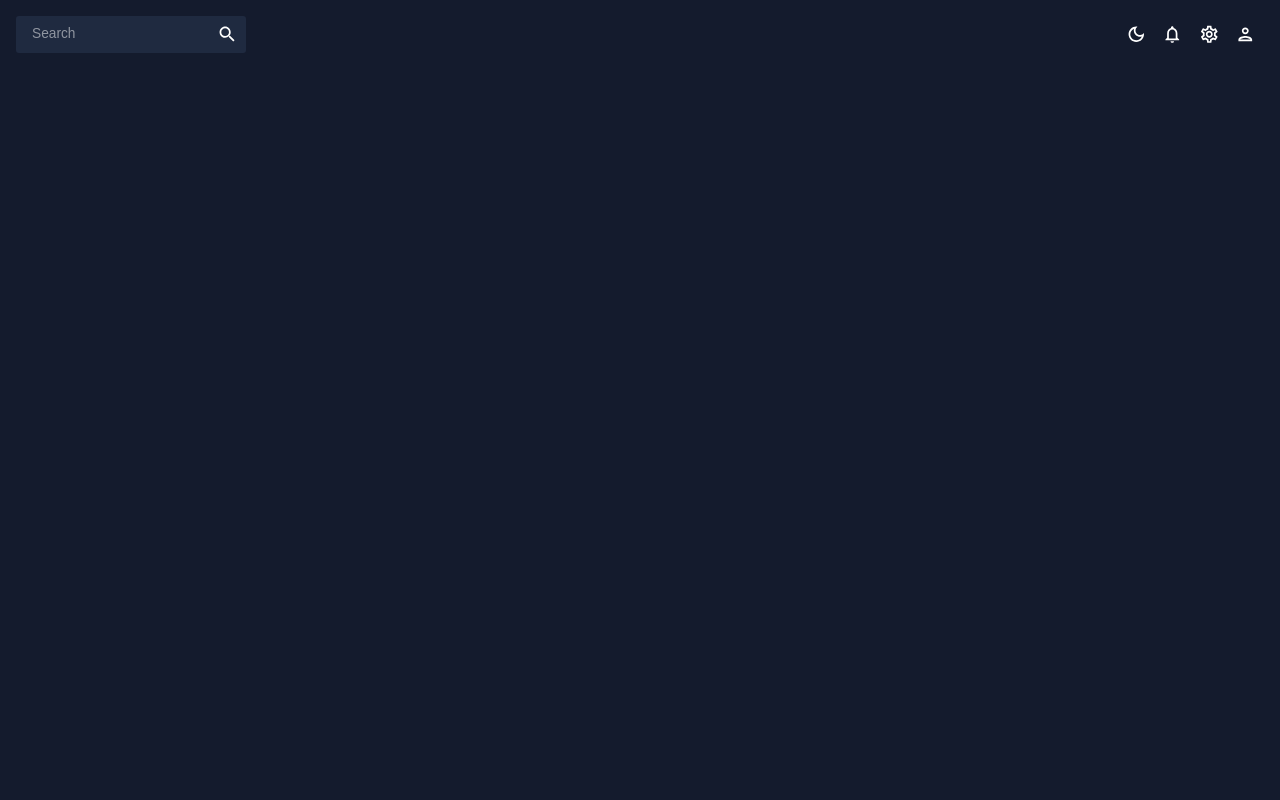
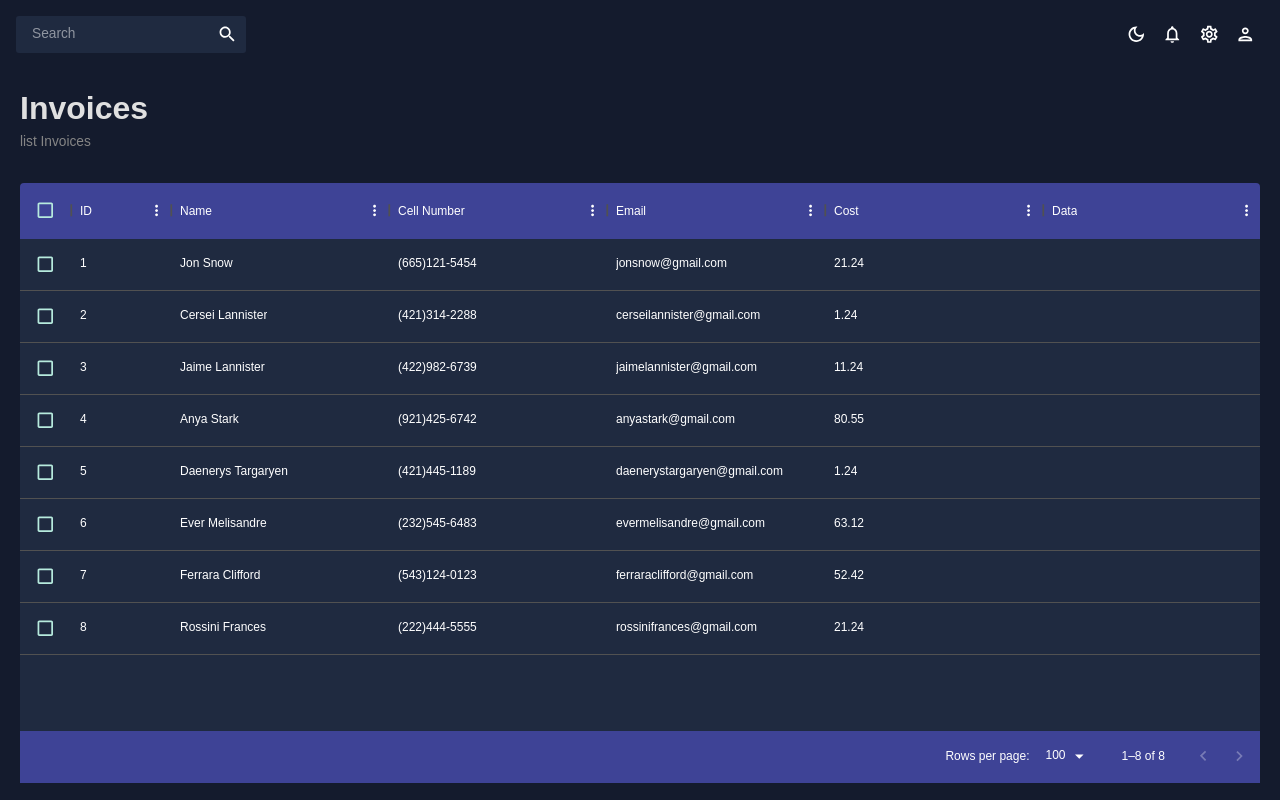
Before and after one commit to danielandersonBC96/project-full--stack-, a React (Create React App) app: page /Invoices in a window 1280 px wide. Before the commit this address had no page. Built offline with nearby package versions, Linux system fonts and the light colour scheme.

Commit message:
foi add Invoices Table

```diff
--- a/src/App.js
+++ b/src/App.js
@@ -5,6 +5,7 @@
 import  Dashboard from './Scenes/Dashboard'
 import Team from "./Scenes/Team";
 import Contact from "./Scenes/Contact";
+import Invoices from "./Scenes/Invoices";
 
 function App () {
   const [ theme, colorMode] = useMode();
@@ -22,6 +23,7 @@
                          <Route path="/" element={ <Dashboard />}/>
                          <Route path="/Team" element={<Team/>} />
                          <Route path="/Contact" element={<Contact/>}/>
+                         <Route path="/Invoices" element={<Invoices/>}/>
                      </Routes>
             </main>
 
--- /dev/null
+++ b/src/Scenes/Invoices/index.jsx
@@ -0,0 +1,105 @@
+import { Box, Typography } from '@mui/material';
+import { DataGrid, GridToolbar } from "@mui/x-data-grid";
+import { tokens} from '../Theme';
+import {mockDataInvoices} from '../../Data/mockData'
+import Header from '../../Components/Header/index'
+import { useTheme } from '@emotion/react';
+
+const Invoices = () => {
+
+    const theme = useTheme();
+    const colors = tokens( theme.palette.mode)
+
+    const columns = [
+        { field: 'id', headerName:'ID'},
+
+        {
+          field:'name',
+          headerName:'Name',
+          flex:1,
+          cellClassName: 'name-columnn',
+
+        },
+
+        {
+            field:'phone',
+            headerName: ' Cell Number ',
+            flex: 1
+        },
+        {
+            field: 'email',
+            headerName: 'Email',
+            flex:1,
+        },
+        {
+            field: 'cost',
+            headerName: 'Cost',
+            flex:1,
+            rendeCell: (params) => {
+                <Typography color={colors.greenAccent[500]}>
+                      ${ params.rows.cost}
+                </Typography>
+            }
+        },
+        {
+            field: 'data',
+            headerName: 'Data',
+            flex:1,
+
+        },
+
+
+
+
+
+    ]
+
+    return (
+        <Box m='20px '>
+            <Header title='Invoices' subtitle=' list Invoices'/>
+             <Box m = '20px 0 0 0 '
+              height='75vh'
+              sx={{
+
+                " & .MuiDataGrid-root": {
+                    border: 'none',
+                },
+                " & .MuitDataGrid--cell" : {
+                    borderBottom :' none',
+                },
+                '& .MuiDataGrid-columnHeaders': {
+                    backgroundColor: colors.blueAccent[700],
+                    borderBottom:'none',
+                },
+                '& .MuiDataGrid-virtualScroller': {
+                    backgroundColor: colors.primary[400]
+                },
+                '& .MuiDataGrid-footerContainer': {
+                    borderTop:'none' ,
+                    backgroundColor: colors.blueAccent[700],
+                },
+                '& .MuiCheckbox-root':{
+                    color: `${colors.greenAccent[200]} !important `,
+
+
+                }
+              }}
+
+              >
+                <DataGrid
+                checkboxSelection
+                rows={mockDataInvoices}
+                columns={columns }/>
+
+
+
+             </Box>
+
+        </Box>
+    )
+
+
+
+}
+
+export default Invoices
```
Also changed, not shown: src/Scenes/Invoices/imdex.jsx (deleted).
